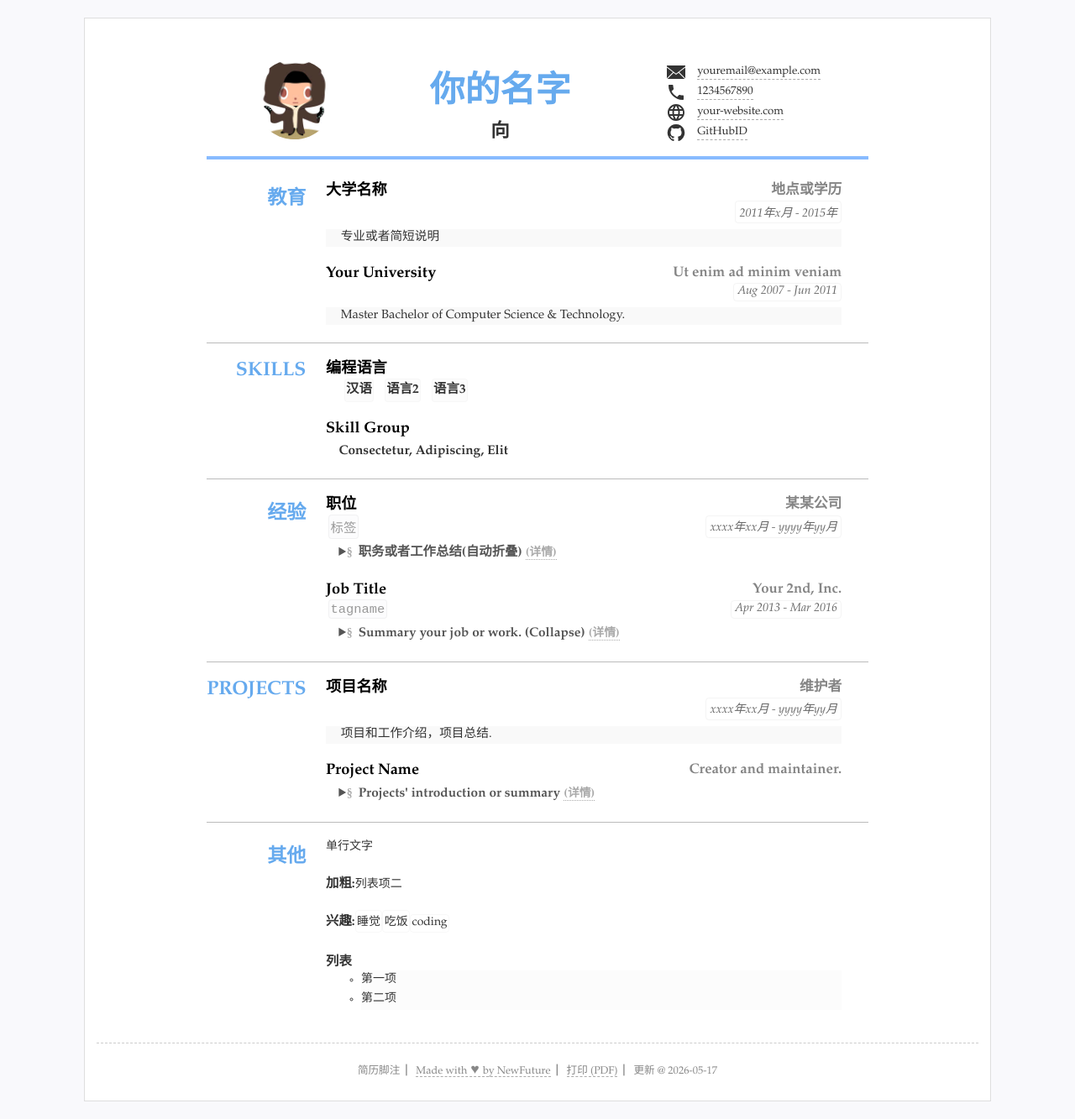
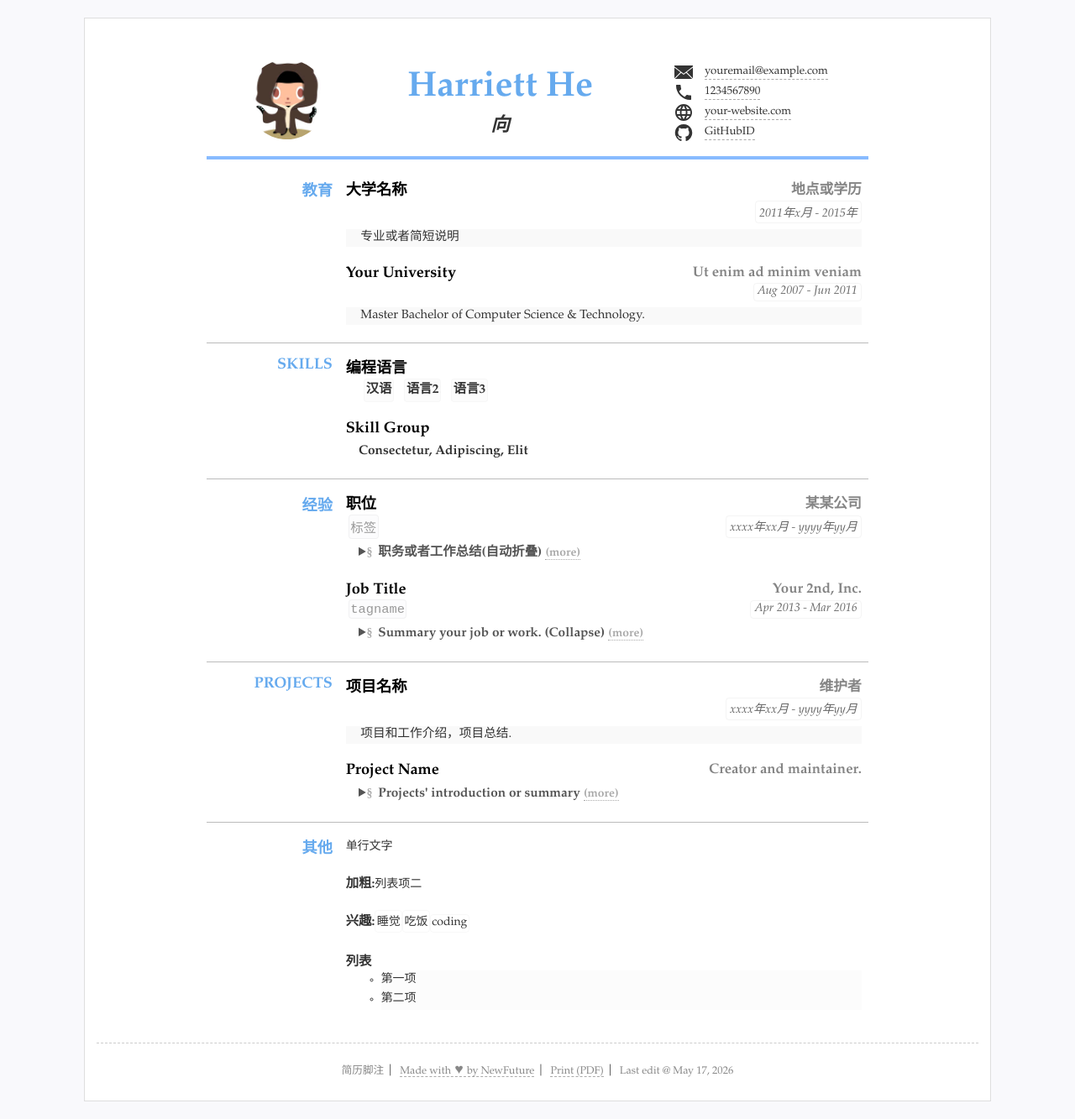
Before and after one commit to cuiyayahh/cvv, a Jekyll site: the page built from index.html, in a window 1280 px wide. Shown: the whole page at 84% size. Built offline with Jekyll 4.4.1, drawn with Linux system fonts in a browser that asks for light colours.

Commit message:
Update resume.yml

```diff
--- a/_data/resume.yml
+++ b/_data/resume.yml
@@ -2,8 +2,8 @@
 # 如果YAML格式的数据请先检查格式是否有误，可选检查工具 http://www.yamllint.com
 
 title: "简历标题"
-lang: "zh" #语言设置 zh表示中文 en 表示英语
-name: "你的名字"
+lang: "en" #语言设置 zh表示中文 en 表示英语
+name: "Harriett He"
 jobtitle: "向" #可空不显示
 photo: "assets/img/photo.jpg" #照片可空，不显示
 
```
